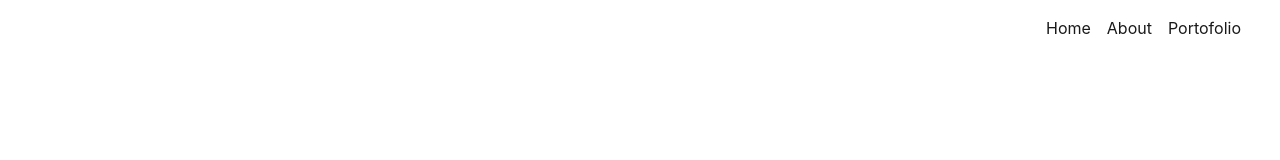
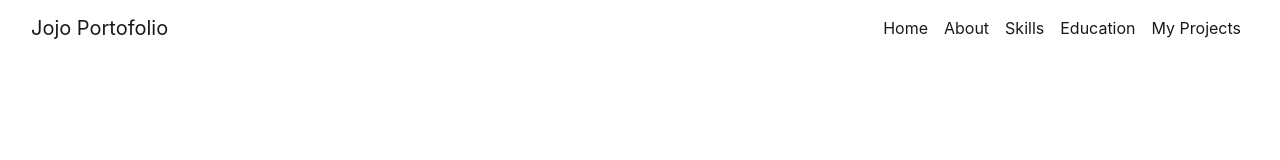
Before and after one commit to Joekahora/Portofolio-Landing-Page, a plain HTML site: page index.html in a window 1280 px wide. Drawn offline with nearby package versions, Linux system fonts and the light colour scheme.

```diff
--- a/index.html
+++ b/index.html
@@ -16,7 +16,7 @@
 
 <nav class="navbar navbar-expand-md navbar-light sticky-top">
     <div class="container-fluid">
-        <a class="navbar-brand" href="#"><!--<img src="img/IMG_20191106_171800_773.jpg">--></a>
+        <a class="navbar-brand" href="#">Jojo Portofolio<!--<img src="img/IMG_20191106_171800_773.jpg">--></a>
         <button class="navbar-toggler" type="button" data-toggle="collapse" data-target="#navbarResponsive">
             <span class="navbar-toggler-icon"></span>
         </button>
@@ -29,7 +29,13 @@
                     <a class="nav-link" href="#">About</a>
                 </li>
                 <li class="nav-item active">
-                    <a class="nav-link" href="#">Portofolio</a>
+                    <a class="nav-link" href="#">Skills</a>
+                </li>
+                <li class="nav-item active">
+                    <a class="nav-link" href="#">Education</a>
+                </li>
+                <li class="nav-item active">
+                    <a class="nav-link" href="#">My Projects</a>
                 </li>
             </ul>
         </div>
```
